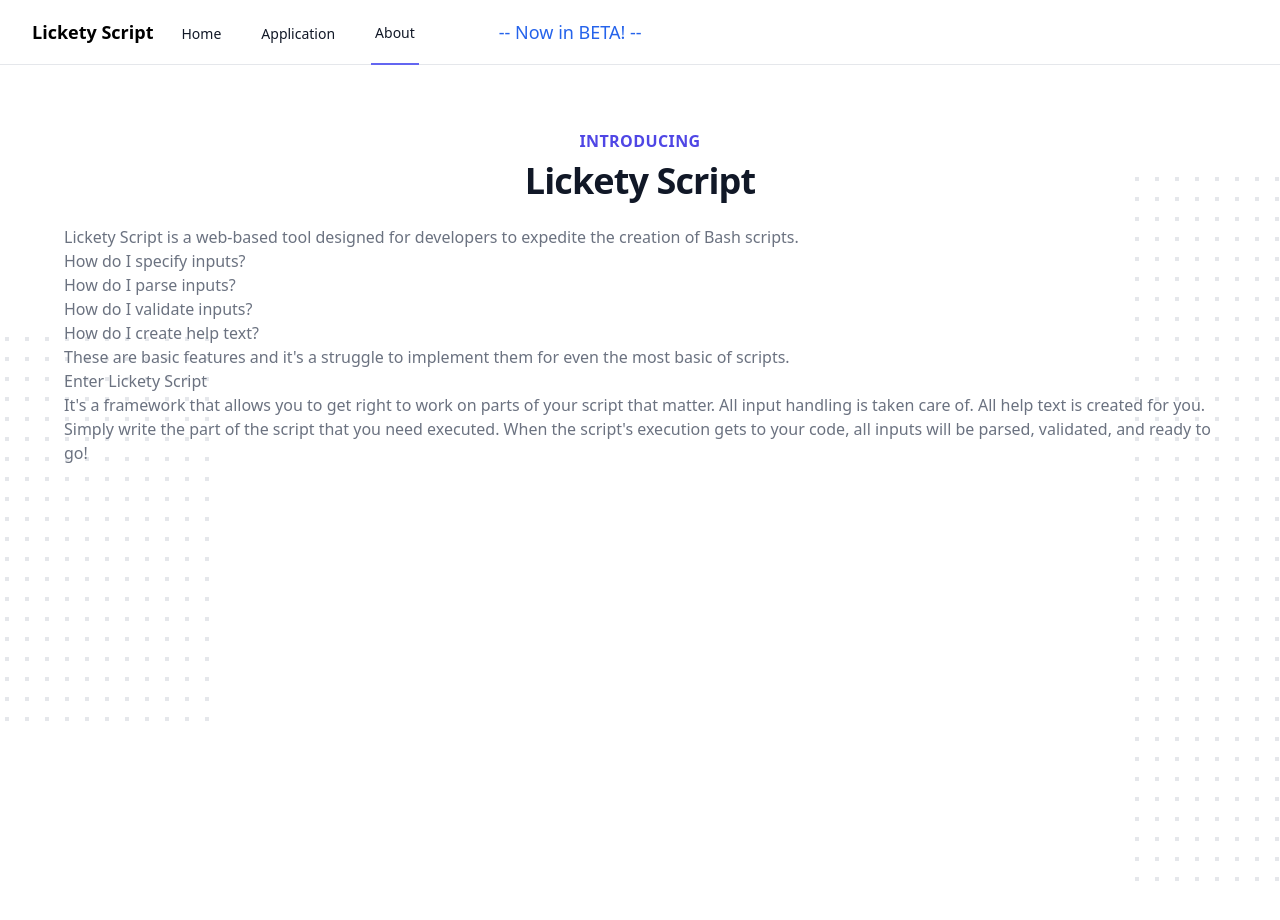
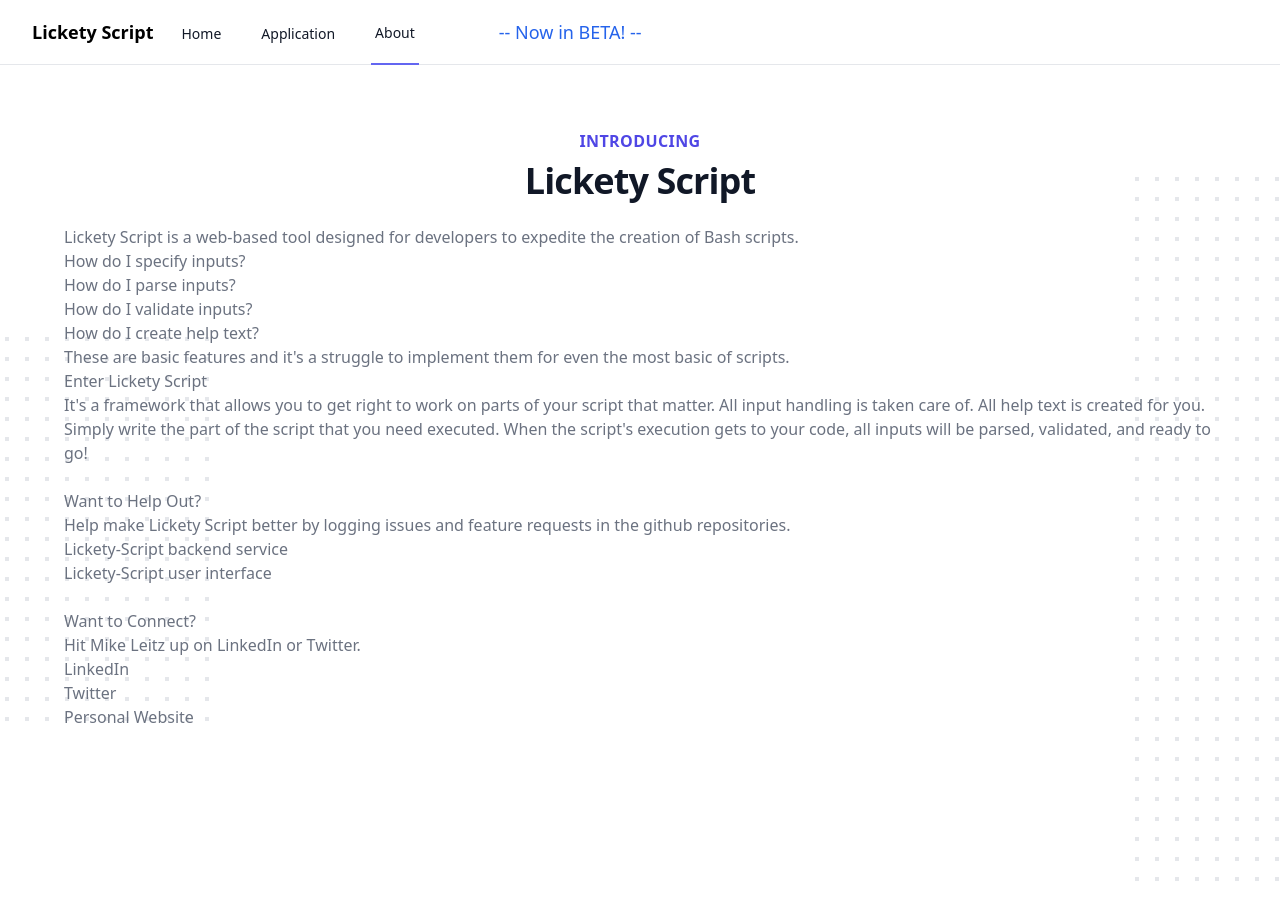
Before and after one commit to mikeleitz/licketyscript-portal, a Vue app: page /about in a window 1280 px wide. Shown: the top 920 px of the page. Built offline with nearby package versions, Linux system fonts and the light colour scheme; what @tailwindcss/typography would draw is missing.

Commit message:
Update contact information.

```diff
--- a/src/views/About.vue
+++ b/src/views/About.vue
@@ -67,6 +67,19 @@
               <p>Simply write the part of the script that you need executed. When the script's execution gets to your code,
                 all inputs will be parsed, validated, and ready to go!</p>
             </div>
+            <div class="mt-6 prose prose-indigo prose-lg text-gray-500 mx-auto">
+              <h2>Want to Help Out?</h2>
+              <p>Help make Lickety Script better by logging issues and feature requests in the github repositories.</p>
+              <p><a href="https://github.com/mikeleitz/licketyscript-quarkus-service">Lickety-Script backend service</a></p>
+              <p><a href="https://github.com/mikeleitz/licketyscript-portal">Lickety-Script user interface</a></p>
+            </div>
+            <div class="mt-6 prose prose-indigo prose-lg text-gray-500 mx-auto">
+              <h2>Want to Connect?</h2>
+              <p>Hit Mike Leitz up on LinkedIn or Twitter.</p>
+              <p><a href="https://www.linkedin.com/in/mike-leitz">LinkedIn</a></p>
+              <p><a href="https://twitter.com/mleitz1">Twitter</a></p>
+              <p><a href="https://mikeleitz.com">Personal Website</a></p>
+            </div>
           </div>
         </div>
       </main>
```
